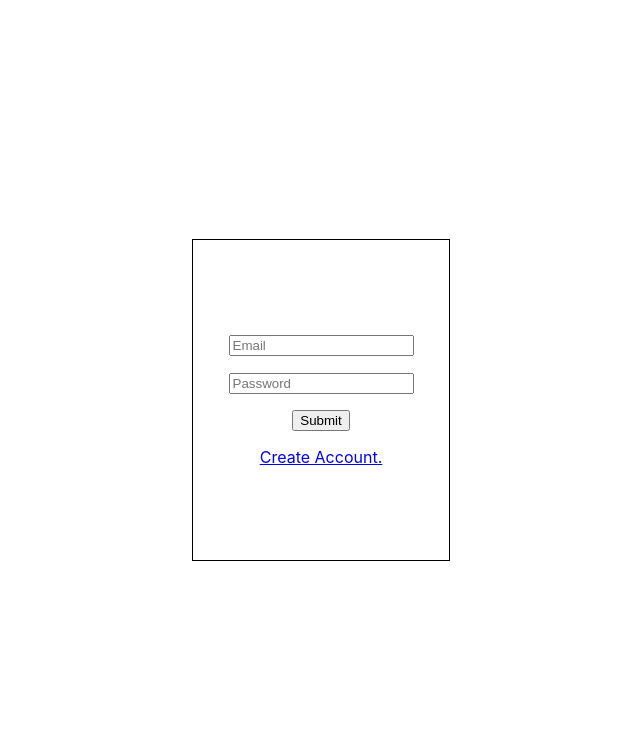
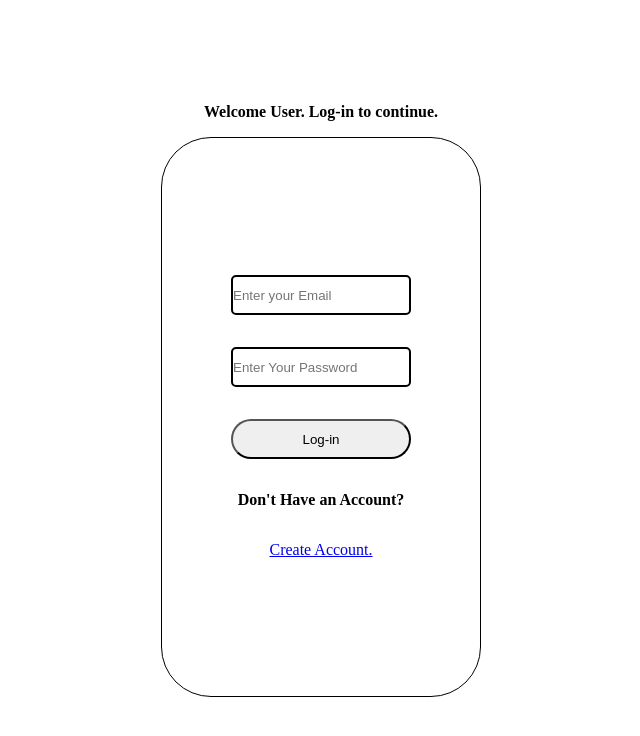
Before and after one commit to prafulbhandari07/CountryLister-Firebase-auth, a React (Create React App) app: page / in a window 1280 px wide. Shown: the top 736 px of the page, without its empty margins (319-959 px from the left). Built offline with nearby package versions, Linux system fonts and the light colour scheme.

Commit message:
refactor : update styles , implement pagination

```diff
--- /dev/null
+++ b/src/components/Header.js
@@ -0,0 +1,25 @@
+import React from "react";
+import { useDispatch } from "react-redux";
+import { useNavigate } from "react-router-dom";
+import { logout } from "../redux/slices/authSlice";
+import { signOut } from "firebase/auth";
+import { database } from "../firebase";
+
+export default function Header() {
+  const dispatch = useDispatch();
+  const navigate = useNavigate();
+
+  async function handleLogout() {
+    await signOut(database)
+    dispatch(logout());
+    navigate("/");
+  }
+  return (
+    <header>
+      <p>Welcome User</p>
+      <button id="headerBtn" onClick={handleLogout}>
+        Log-out
+      </button>
+    </header>
+  );
+}
--- /dev/null
+++ b/src/components/Pagination.js
@@ -0,0 +1,76 @@
+import React from "react";
+
+export default function Pagination({ currentPage, setCurrentPage, lastPage }) {
+  function handleNext() {
+    if (currentPage >= lastPage) {
+      return;
+    }
+    setCurrentPage((prev) => prev + 1);
+  }
+  function handlePrev() {
+    if (currentPage < 2) {
+      return;
+    }
+    setCurrentPage((prev) => prev - 1);
+  }
+  function goToFirst() {
+    setCurrentPage(1);
+  }
+  function goToLast() {
+    setCurrentPage(lastPage);
+  }
+  return (
+    <div
+      style={{
+        width: "100%",
+        display: "flex",
+        justifyContent: "center",
+        alignItems: "center",
+        padding: "24px 0",
+        gap: "8px",
+      }}
+    >
+      <button
+        style={{
+          width: "80px",
+        }}
+        onClick={goToFirst}
+      >
+        {"<<"}
+      </button>
+      <button
+        style={{
+          width: "80px",
+        }}
+        onClick={handlePrev}
+      >
+        {"<"}
+      </button>
+      <input
+        style={{
+          width: "50px",
+        }}
+        min={1}
+        type="number"
+        value={currentPage}
+        onChange={(e) => setCurrentPage(+e.target.value)}
+      />
+      <button
+        style={{
+          width: "80px",
+        }}
+        onClick={handleNext}
+      >
+        {">"}
+      </button>
+      <button
+        style={{
+          width: "80px",
+        }}
+        onClick={goToLast}
+      >
+        {">>"}
+      </button>
+    </div>
+  );
+}
--- a/src/index.css
+++ b/src/index.css
@@ -1,14 +1,66 @@
-body {
+* {
+  margin: 0;
   padding: 0;
-  margin: 0;
-  font-family: -apple-system, BlinkMacSystemFont, "Segoe UI", "Roboto", "Oxygen",
-    "Ubuntu", "Cantarell", "Fira Sans", "Droid Sans", "Helvetica Neue",
-    sans-serif;
-  -webkit-font-smoothing: antialiased;
-  -moz-osx-font-smoothing: grayscale;
+  box-sizing: border-box;
+}
+#root {
+  margin: 0%;
+  padding: 0%;
+  display: flex;
+  flex-direction: column;
 }
 
-code {
-  font-family: source-code-pro, Menlo, Monaco, Consolas, "Courier New",
-    monospace;
+header {
+  width: 100%;
+  height: 75px;
+  display: flex;
+  justify-content: end;
+  align-items: center;
+  gap: 1rem;
+  background-color: rgb(51, 181, 22);
 }
+
+#loginContainer {
+  width: 100vw;
+  height: 100vh;
+  display: flex;
+  gap: 1rem;
+  justify-content: center;
+  align-items: center;
+  flex-direction: column;
+}
+
+form {
+  width: 25%;
+  height: 70%;
+  display: flex;
+  gap: 2rem;
+  border: 1px solid black;
+  border-radius: 50px;
+  justify-content: center;
+  align-items: center;
+  flex-direction: column;
+}
+
+input {
+  height: 40px;
+  width: 180px;
+  border: 2px solid black;
+  border-radius: 5px;
+}
+
+button {
+  height: 40px;
+  width: 180px;
+  border-radius: 50px;
+}
+
+header button {
+  width: 100px;
+  height: 30px;
+  border-radius: 20px;
+}
+#countryCont {
+  width: 30%;
+  padding: 10px 5px 10px 5px;
+}
--- a/src/pages/Countries.jsx
+++ b/src/pages/Countries.jsx
@@ -1,7 +1,11 @@
 import React, { useEffect, useState } from "react";
+import Header from "../components/Header";
+import Pagination from "../components/Pagination";
 
 export default function Countries() {
   const [countries, setCountries] = useState([]);
+  const [currentPage, setCurrentPage] = useState(1);
+  const [countriesPerPage, setCountriesPerPage] = useState(5);
 
   useEffect(() => {
     fetchCountryData();
@@ -13,25 +17,44 @@ export default function Countries() {
     setCountries(data);
   }
 
+  const indexOfLastCountry = currentPage * countriesPerPage;
+  const indexOfFirstCountry = indexOfLastCountry - countriesPerPage;
+  const currentCountries = countries.slice(
+    indexOfFirstCountry,
+    indexOfLastCountry
+  );
   return (
-    <div
-      style={{
-        width: "100vw",
-      }}
-    >
-      <div>
-        {countries.map((country) => {
+    <>
+      <Header />
+
+      <div
+        style={{
+          display: "flex",
+          flexWrap: "wrap",
+          maxWidth: "90%",
+          margin: "0 auto",
+          width: "100%",
+          gap: "8px",
+          justifyContent: "space-between"
+        }}
+      >
+        {currentCountries.map((country) => {
           return (
-            <div style={{ paddingLeft: "1rem" }}>
+            <div id="countryCont">
               <img src={country.flags.png} alt="" />
               <h1>Name : {country.name.official}</h1>
-              <h2>Region: {country.region}</h2>
-              <h5>Description: {country.flags.alt}</h5>
+              <h4>Region: {country.region}</h4>
+              <p>Description: {country.flags.alt}</p>
               <hr></hr>
             </div>
           );
         })}
       </div>
-    </div>
+      <Pagination
+        lastPage={Math.ceil(countries.length / countriesPerPage)}
+        currentPage={currentPage}
+        setCurrentPage={setCurrentPage}
+      />
+    </>
   );
 }
--- a/src/pages/Login.jsx
+++ b/src/pages/Login.jsx
@@ -29,35 +29,13 @@ export default function Login() {
   }
 
   return (
-    <div
-      style={{
-        width: "100vw",
-        height: "100vh",
-        display: "flex",
-        gap: "1rem",
-        justifyContent: "center",
-        alignItems: "center",
-        flexDirection: "column",
-      }}
-    >
-      <form
-        style={{
-          width: "20%",
-          height: "40%",
-          display: "flex",
-          gap: "1rem",
-          border: "1px solid black",
-          justifyContent: "center",
-          alignItems: "center",
-          flexDirection: "column",
-        }}
-        onSubmit={handleSubmit(handleLogin)}
-      >
-        {" "}
+    <div id="loginContainer">
+      <h4>Welcome User. Log-in to continue.</h4>
+      <form onSubmit={handleSubmit(handleLogin)}>
         <div>
           <input
             {...register("email", { required: true })}
-            placeholder="Email"
+            placeholder="Enter your Email"
             type="email"
           />
           {errors.email && <small>*This field is required</small>}
@@ -65,15 +43,15 @@ export default function Login() {
         <div>
           <input
             {...register("password", { required: true })}
-            placeholder="Password"
+            placeholder="Enter Your Password"
             type="password"
           />
           {errors.password && <small>*This field is required</small>}
         </div>
-        <input type="submit" />
-        <div>
-          <a href="/signup">Create Account.</a>
-        </div>
+        <button type="submit">Log-in</button>
+
+        <h4>Don't Have an Account? </h4>
+        <a href="/signup">Create Account.</a>
       </form>
     </div>
   );
--- a/src/pages/Signup.jsx
+++ b/src/pages/Signup.jsx
@@ -1,13 +1,15 @@
 import React from "react";
 import { useForm } from "react-hook-form";
 import { database } from "../firebase";
-import { createUserWithEmailAndPassword } from "firebase/auth";
+import {
+  createUserWithEmailAndPassword,
+  updateProfile,
+} from "firebase/auth";
 import { login } from "../redux/slices/authSlice";
 import { useDispatch } from "react-redux";
 
 export default function Signup() {
   const dispatch = useDispatch();
-
   const {
     register,
     handleSubmit,
@@ -21,10 +23,15 @@ export default function Signup() {
         data.email,
         data.password
       );
-      dispatch(login(response.user))
+      await updateProfile(response.user, {
+        displayName: `${data.firstName} ${data.lastName}`,
+      });
+
+      dispatch(login(response.user));
     } catch (error) {}
     console.log(data);
   };
+
   return (
     <div
       style={{
@@ -37,23 +44,36 @@ export default function Signup() {
         flexDirection: "column",
       }}
     >
-      <form
-        style={{
-          width: "20%",
-          height: "40%",
-          display: "flex",
-          gap: "1rem",
-          border: "1px solid black",
-          justifyContent: "center",
-          alignItems: "center",
-          flexDirection: "column",
-        }}
-        onSubmit={handleSubmit(onSubmit)}
-      >
+      <form onSubmit={handleSubmit(onSubmit)}>
+        <div>
+          <input
+            {...register("firstName", { required: true })}
+            placeholder="Enter Your First Name"
+            type="text"
+          />
+          {errors.firstName && <small>*This field is required</small>}
+        </div>
+        <div>
+          <input
+            {...register("lastName", { required: true })}
+            placeholder="Enter Your Last Name"
+            type="text"
+          />
+          {errors.lastName && <small>*This field is required</small>}
+        </div>
+        <div>
+          <input
+            {...register("phoneNumber", { required: true })}
+            placeholder="Enter Your Mobile Number"
+            type="number"
+          />
+          {errors.firstName && <small>*This field is required</small>}
+        </div>
+
         <div>
           <input
             {...register("email", { required: true })}
-            placeholder="Email"
+            placeholder="Enter Your Email"
             type="email"
           />
           {errors.email && <small>*This field is required</small>}
@@ -61,13 +81,20 @@ export default function Signup() {
         <div>
           <input
             {...register("password", { required: true })}
-            placeholder="Password"
+            placeholder="Enter Password"
             type="password"
           />
           {errors.password && <small>*This field is required</small>}
         </div>
-
-        <input type="submit" />
+        <div>
+          <input
+            {...register("password", { required: true })}
+            placeholder="Re-Enter Password"
+            type="password"
+          />
+          {errors.password && <small>*This field is required</small>}
+        </div>
+        <button onClick={onSubmit}>Sign-up</button>
       </form>
     </div>
   );
--- a/src/redux/slices/authSlice.js
+++ b/src/redux/slices/authSlice.js
@@ -1,9 +1,8 @@
 import { createSlice } from "@reduxjs/toolkit";
-
 
 const initialState = {
   isLoggedIn: false,
-  user : null
+  user: null,
 };
 
 export const authSlice = createSlice({
@@ -12,10 +11,14 @@ export const authSlice = createSlice({
   reducers: {
     login: (state, action) => {
       state.isLoggedIn = true;
-      state.user = action.payload
+      state.user = action.payload;
+    },
+    logout: (state, action) => {
+      state.isLoggedIn = false;
+      state.user = null;
     },
   },
 });
 
-export const { login } = authSlice.actions;
+export const { login, logout } = authSlice.actions;
 export default authSlice.reducer;
```
